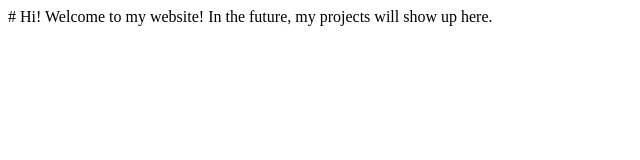
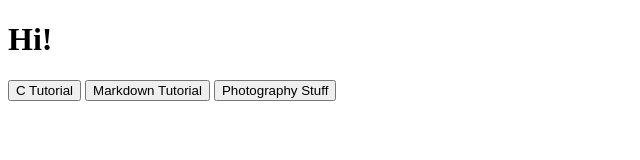
Before and after one commit to nishantkdtech/nishantkdtech.github.io, a plain HTML site: page index.html in a window 1280 px wide. Shown: the whole page, without its empty margins (0-640 px from the left). Drawn offline with Linux system fonts and the light colour scheme.

Commit message:
Added preview to buttons
Added Buttons that pop up to "coming soon!"

```diff
--- a/index.html
+++ b/index.html
@@ -2,9 +2,10 @@
 
 <!-- This is the home page of my magnum opus. -->
 
-<div class="tip" markdown="1">
+<title> Nishant Kompella </title>
 
-  # Hi!
-  Welcome to my website! In the future, my projects will show up here.
+<h1> Hi! </h1>
 
-</div>
+<button type="button" onclick="alert('Coming Soon!')">C Tutorial</button>
+<button type="button" onclick="alert('Coming Soon!')"> Markdown Tutorial </button>
+<button type="button" onclick="alert('Coming Soon!')"> Photography Stuff </button>
```
